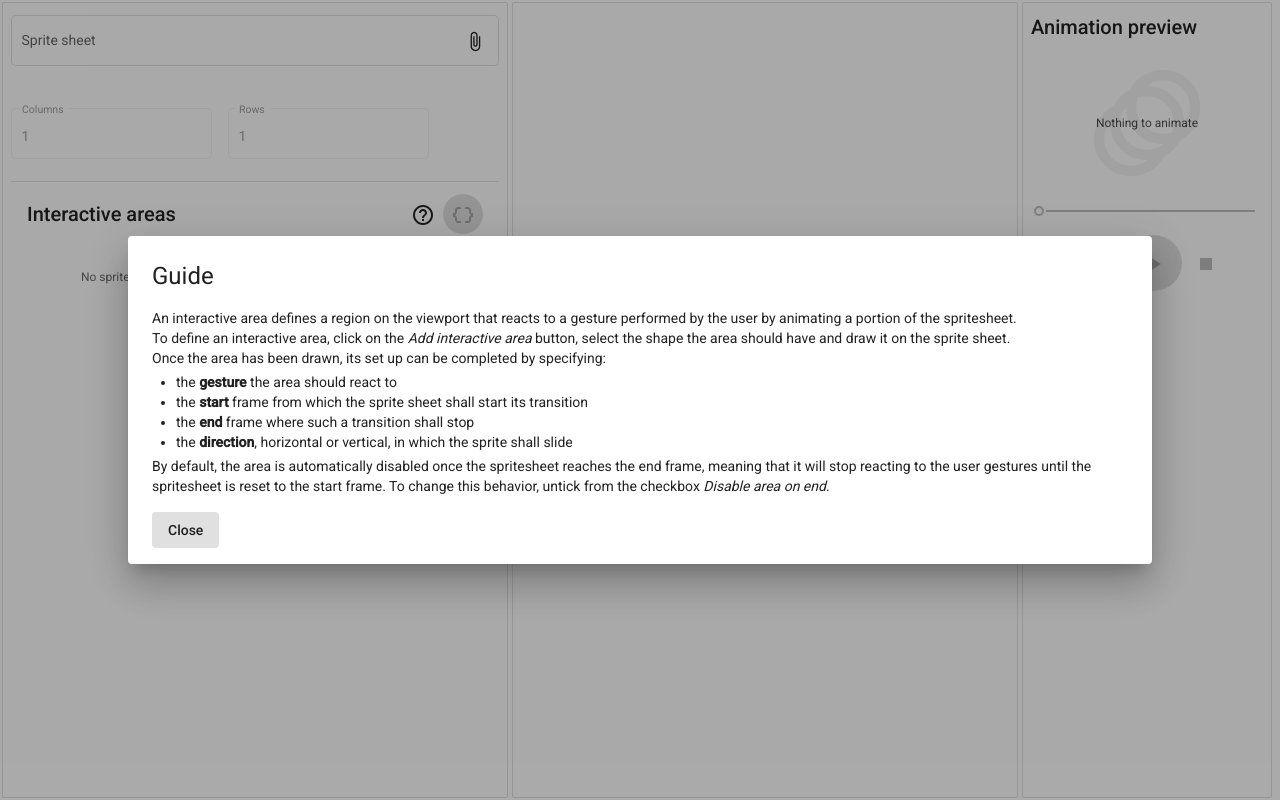
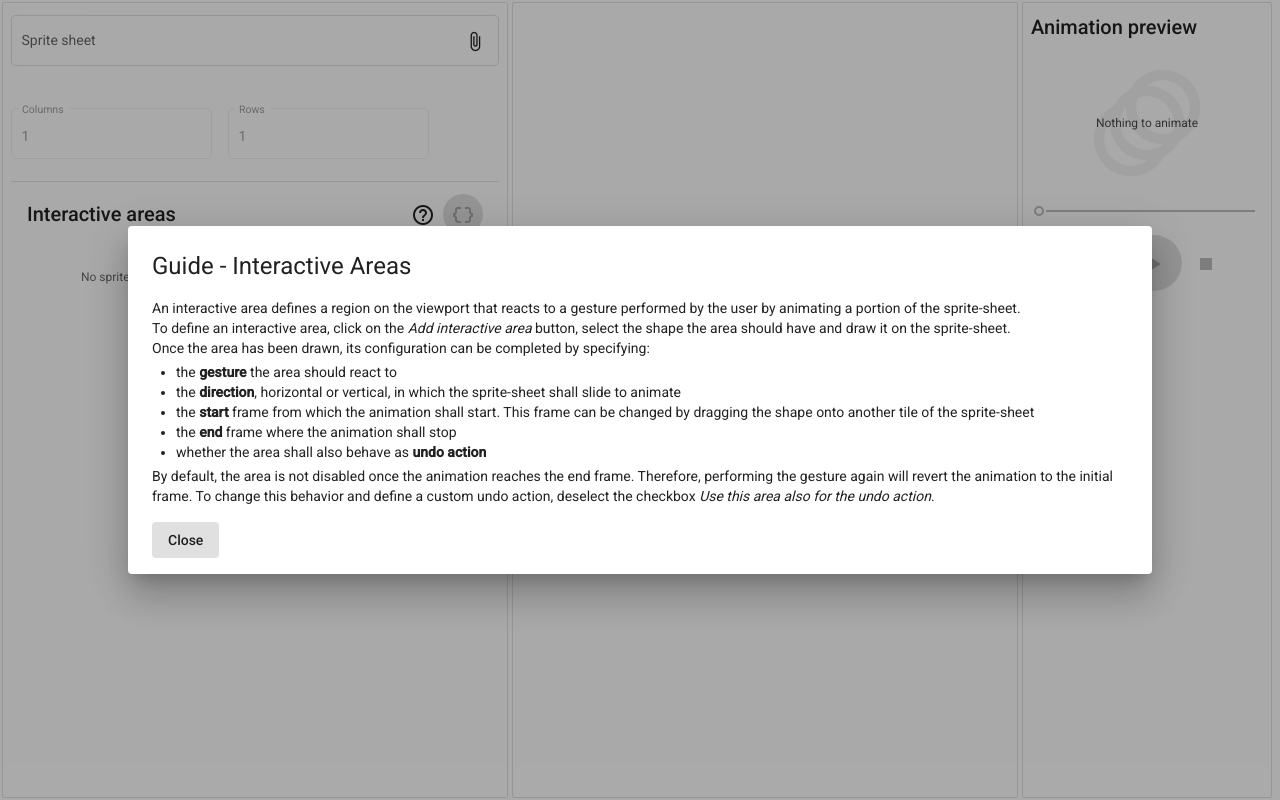
Before and after one commit to fpolidoro/sketch-a-touch, an Angular app: page / in a window 1280 px wide. Both pictures are taken after a click on the button "help_outline". Built offline with nearby package versions, Linux system fonts and the light colour scheme.

Commit message:
Update guide

```diff
--- a/src/app/preview/components/guide-dialog/guide-dialog.component.html
+++ b/src/app/preview/components/guide-dialog/guide-dialog.component.html
@@ -1,18 +1,19 @@
-<h1 mat-dialog-title>Guide</h1>
+<h1 mat-dialog-title>Guide - Interactive Areas</h1>
 <div mat-dialog-content>
-  <span>An interactive area defines a region on the viewport that reacts to a gesture performed by the user by animating a portion of the spritesheet.</span>
+  <span>An interactive area defines a region on the viewport that reacts to a gesture performed by the user by animating a portion of the sprite-sheet.</span>
   <br style="margin-bottom: 8px;">
-  <span>To define an interactive area, click on the <i>Add interactive area</i> button, select the shape the area should have and draw it on the sprite sheet.</span>
+  <span>To define an interactive area, click on the <i>Add interactive area</i> button, select the shape the area should have and draw it on the sprite-sheet.</span>
   <br>
-  <span>Once the area has been drawn, its set up can be completed by specifying:
+  <span>Once the area has been drawn, its configuration can be completed by specifying:
     <ul style="margin: 4px 0; padding: 0 24px;">
         <li>the <b>gesture</b> the area should react to</li>
-        <li>the <b>start</b> frame from which the sprite sheet shall start its transition</li>
-        <li>the <b>end</b> frame where such a transition shall stop</li>
-        <li>the <b>direction</b>, horizontal or vertical, in which the sprite shall slide</li>
+        <li>the <b>direction</b>, horizontal or vertical, in which the sprite-sheet shall slide to animate</li>
+        <li>the <b>start</b> frame from which the animation shall start. This frame can be changed by dragging the shape onto another tile of the sprite-sheet</li>
+        <li>the <b>end</b> frame where the animation shall stop</li>
+        <li>whether the area shall also behave as <b>undo action</b></li>
     </ul>
-    By default, the area is automatically disabled once the spritesheet reaches the end frame, meaning that it will stop reacting to the user gestures until
-    the spritesheet is reset to the start frame. To change this behavior, untick from the checkbox <i>Disable area on end</i>.
+    By default, the area is not disabled once the animation reaches the end frame. Therefore, performing the gesture again will revert the animation to the initial frame.
+    To change this behavior and define a custom undo action, deselect the checkbox <i>Use this area also for the undo action</i>.
 </span>
 </div>
 <div mat-dialog-actions>
```
